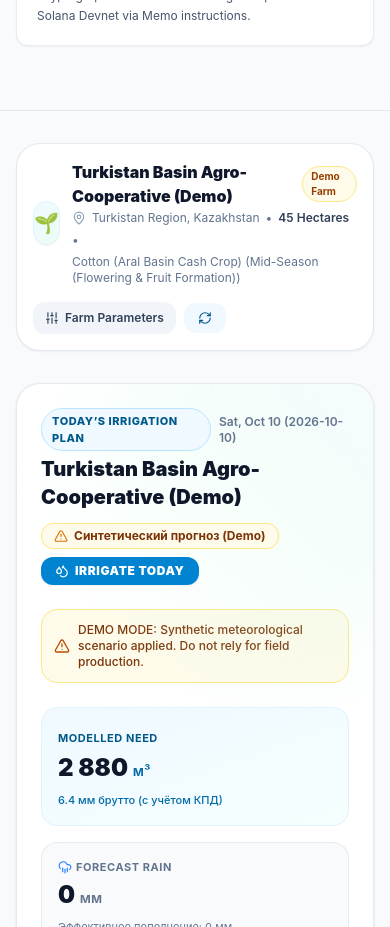
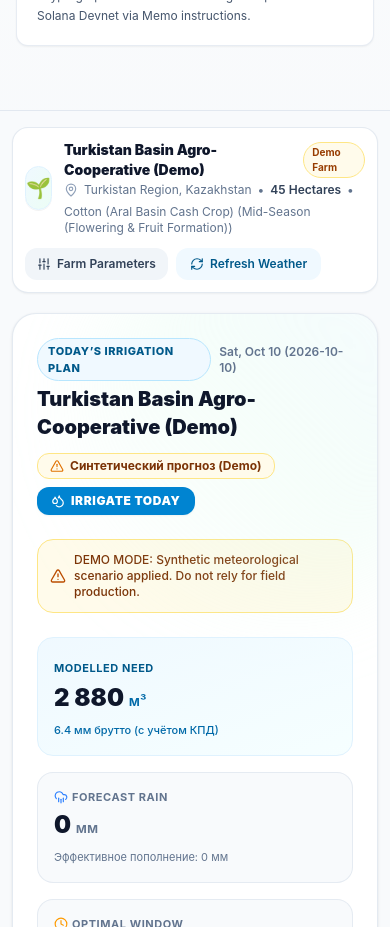
Before and after one commit to SalaAkh/AquaAI, a Next.js app in the folder aqua-app/: page / in a window 390 px wide. Shown: the part 1980-2907 px from the top of the page. Built offline with nearby package versions, Linux system fonts and the light colour scheme; no server answers; what @solana/web3.js would draw is missing.

Commit message:
fix(mobile): compact main dashboard and mobile bottom safe spacing

```diff
--- a/aqua-app/src/app/page.tsx
+++ b/aqua-app/src/app/page.tsx
@@ -198,7 +198,7 @@ function DashboardApp() {
   };
 
   return (
-    <div className="min-h-screen flex flex-col bg-slate-50 text-slate-900 antialiased selection:bg-cyan-100 selection:text-cyan-900">
+    <div className="min-h-screen min-w-0 overflow-x-clip flex flex-col bg-slate-50 text-slate-900 antialiased selection:bg-cyan-100 selection:text-cyan-900">
       {/* Top Navbar */}
       <Navbar
         currentFarm={currentFarm}
@@ -232,16 +232,16 @@ function DashboardApp() {
       )}
 
       {/* Main Container */}
-      <main id="dashboard-content" className="flex-1 max-w-7xl w-full mx-auto px-4 sm:px-6 lg:px-8 py-8 space-y-8">
+      <main id="dashboard-content" className="flex-1 min-w-0 max-w-7xl w-full mx-auto px-3 sm:px-6 lg:px-8 py-4 sm:py-8 pb-28 sm:pb-8 space-y-5 sm:space-y-8">
         {/* Active Farm Header Bar (Always visible for clarity and quick navigation) */}
-        <div className="bg-white rounded-3xl border border-slate-200/90 p-4 sm:p-5 shadow-xs flex flex-wrap items-center justify-between gap-4">
+        <div className="bg-white rounded-2xl sm:rounded-3xl border border-slate-200/90 p-3 sm:p-5 shadow-xs flex flex-wrap items-center justify-between gap-3 sm:gap-4">
           <div className="flex items-center gap-3">
             <div className="w-11 h-11 rounded-2xl bg-gradient-to-br from-sky-50 to-emerald-50 text-sky-800 flex items-center justify-center font-bold text-xl border border-sky-100 shadow-2xs">
               {currentFarm.cropType === 'cotton' ? '🌱' : currentFarm.cropType === 'wheat' ? '🌾' : currentFarm.cropType === 'rice' ? '🌾' : '🌽'}
             </div>
             <div>
               <div className="flex items-center gap-2">
-                <h1 className="text-base sm:text-lg font-black text-slate-900">
+                <h1 className="text-sm sm:text-lg font-black text-slate-900 break-words">
                   {currentFarm.id === DEMO_FARM_TURKISTAN.id ? t.demoTurkistanName : currentFarm.name}
                 </h1>
                 {currentFarm.isDemo ? (
@@ -282,7 +282,7 @@ function DashboardApp() {
               className="inline-flex items-center gap-1.5 px-3.5 py-2 text-xs font-semibold rounded-xl bg-sky-50 hover:bg-sky-100 text-sky-800 transition-colors disabled:opacity-50 cursor-pointer"
             >
               <RefreshCw className={`w-3.5 h-3.5 ${isLoading ? 'animate-spin' : ''}`} />
-              <span className="hidden sm:inline">{t.refreshWeatherBtn}</span>
+              <span>{t.refreshWeatherBtn}</span>
             </button>
           </div>
         </div>
```
